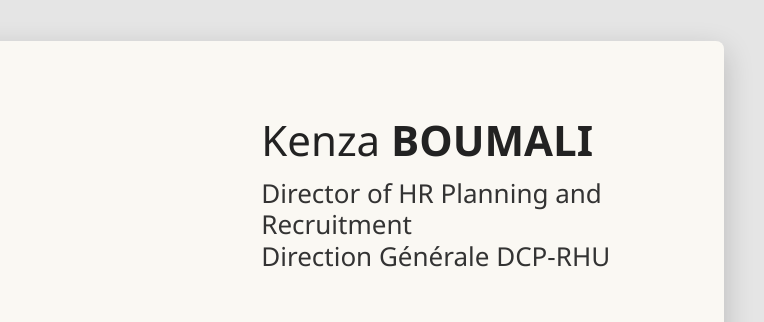
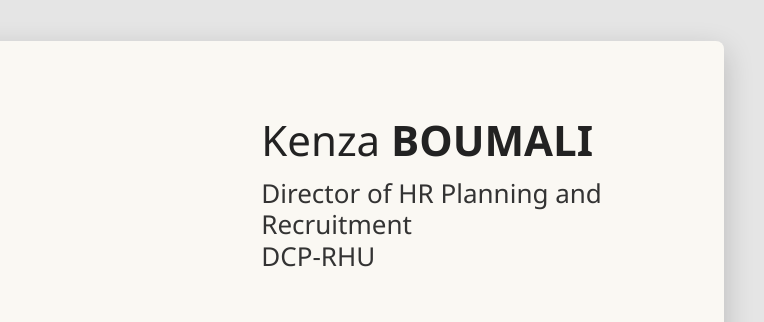
Before and after one commit to catalogue-IAP/BK-Business-card, a plain HTML site: page index.html in a window 1280 px wide. Shown: the part 46-368 px from the top of the page, 341-1105 px from the left. Drawn offline with Linux system fonts and the light colour scheme.

Commit message:
index.html

```diff
--- a/index.html
+++ b/index.html
@@ -29,7 +29,7 @@ body{
     padding:5%;
     display:grid;
     grid-template-columns:40% 60%;
-    grid-template-rows:55% 45%;
+    grid-template-rows:60% 40%;
     overflow:hidden;
 }
 
@@ -136,7 +136,7 @@ body{
 
         <div class="position">
             Director of HR Planning and Recruitment<br>
-            Direction Générale DCP-RHU
+            DCP-RHU
         </div>
     </div>
 
```
